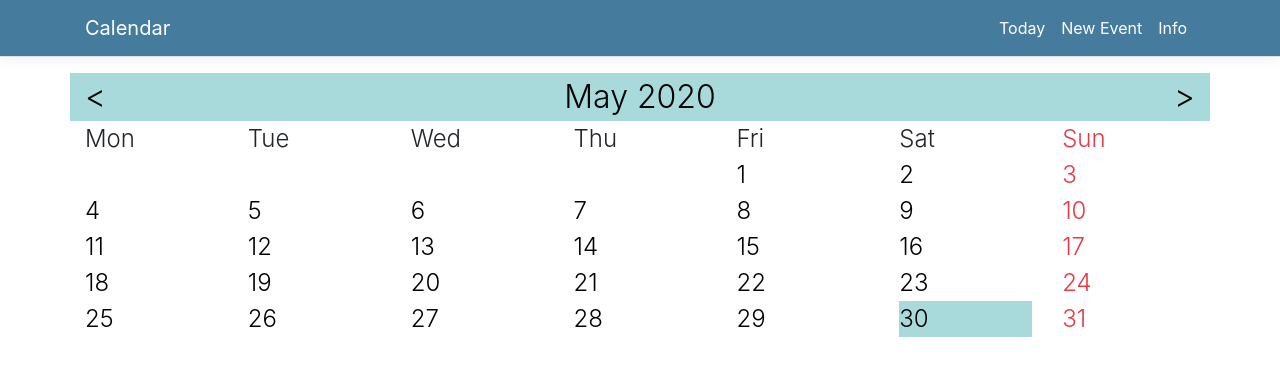
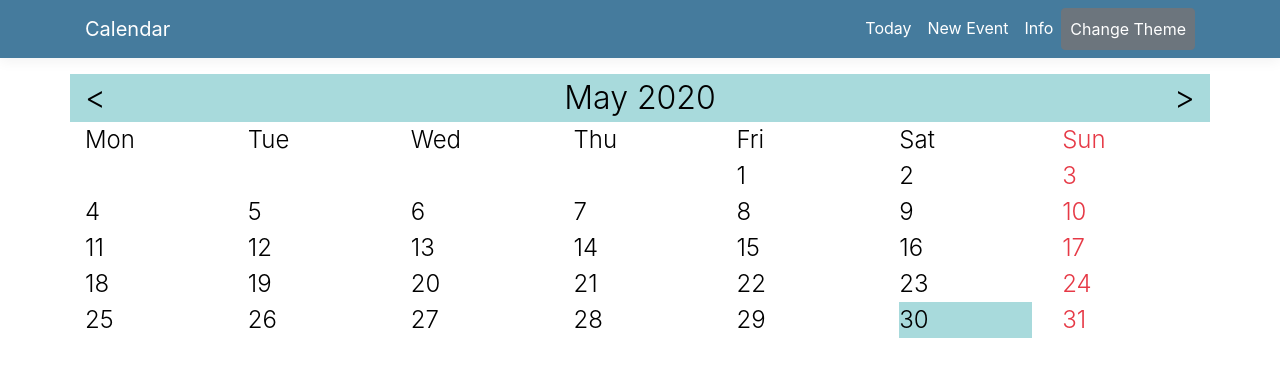
Before and after one commit to kacpwoja/EGUI_Calendar_React, a React (Create React App) app in the folder EGUI_Calendar_React/ClientApp/: page / in a window 1280 px wide. Shown: the top 376 px of the page. Built offline with nearby package versions, Linux system fonts and the light colour scheme; no server answers.

Commit message:
UI improvements - hovers and darktheme

```diff
--- a/EGUI_Calendar_React/ClientApp/public/index.html
+++ b/EGUI_Calendar_React/ClientApp/public/index.html
@@ -20,7 +20,7 @@
       work correctly both with client-side routing and a non-root public URL.
       Learn how to configure a non-root public URL by running `npm run build`.
     -->
-    <title>EGUI_Calendar_React</title>
+    <title>Calendar</title>
   </head>
   <body>
     <noscript>
--- a/EGUI_Calendar_React/ClientApp/src/components/Calendar.js
+++ b/EGUI_Calendar_React/ClientApp/src/components/Calendar.js
@@ -94,25 +94,21 @@ export class Calendar extends Component {
         return (
             <div>
                 <div className="row headerbar text-chonker">
-                    <div className="col">
-                        <a className="hyperlink" href="#" onClick={this.previousMonth.bind(this)}>
+                    <a className="col hyperlink" href="#" onClick={this.previousMonth.bind(this)}>
                         <div className="text-left">
                             {"<"}
                         </div>
                     </a>
-                    </div>
                     <div className="col-8">
                         <div className="text-center">
                             {moment(this.state.date).format('MMMM YYYY')}
                         </div>
                     </div>
-                    <div className="col">
-                        <a className="hyperlink" href="#" onClick={this.nextMonth.bind(this)}>
+                    <a className="col hyperlink" href="#" onClick={this.nextMonth.bind(this)}>
                         <div className="text-right">
                             {">"}
                         </div>
                     </a>
-                    </div>
                 </div>
 
                 <div className="row text-chonk">
--- a/EGUI_Calendar_React/ClientApp/src/components/Day.js
+++ b/EGUI_Calendar_React/ClientApp/src/components/Day.js
@@ -93,19 +93,15 @@ export class Day extends Component {
         return (
             <div>
                 <div className="row headerbar text-chonker">
-                    <div className="col text-left">
-                        <Link className="hyperlink" to={{ pathname: "/", state: this.state }}>
-                            {"<"}
-                        </Link>
-                    </div>
+                    <Link className="col hyperlink text-left" to={{ pathname: "/", state: this.state }}>
+                        {"<"}
+                    </Link>
                     <div className="col-8 text-center">
                         {moment(this.state.date).format('dddd, Do [of] MMMM YYYY')}
                     </div>
-                    <div className="col text-right">
-                        <Link className="hyperlink" to={this.getCreateRoute()}>
-                            {"+"}
-                        </Link>
-                    </div>
+                    <Link className="col hyperlink text-right" to={this.getCreateRoute()}>
+                        {"+"}
+                    </Link>
                 </div>
 
                 {this.dayContent()}
--- a/EGUI_Calendar_React/ClientApp/src/components/Event.js
+++ b/EGUI_Calendar_React/ClientApp/src/components/Event.js
@@ -89,12 +89,10 @@ export class Event extends Component {
         return (
             <div>
                 <div className="row headerbar text-chonker">
-                    <div className="col text-left">
-                        <Link className="hyperlink" to={{ pathname: "day", state: this.state }}>
-                            {"<"}
-                        </Link>
-                    </div>
-                    <div className="col-10 text-center">
+                    <Link className="col text-left hyperlink" to={{ pathname: "day", state: this.state }}>
+                        {"<"}
+                    </Link>
+                    <div className="col-8 text-center">
                         {this.title}
                     </div>
                     <div className="col text-right">
@@ -115,12 +113,12 @@ export class Event extends Component {
                             Name
                         </div>
                         <div className="col">
-                            <input ref={this.nameRef} className="input w-100" type="name" name="name" maxLength="150" defaultValue={this.state.event.name} required />
+                            <input ref={this.nameRef} className="input w-100" type="name" name="name" maxLength="150" defaultValue={this.state.event.name} placeholder="Input the name here" required />
                         </div>
                     </div>
                     <div className="row text-chonk">
                         <div className="col">
-                            <input className="hyperlink submit-button" type="submit" value={this.state.event.id !== null ? "Confirm Edit" : "Create Event" } />
+                            <input className="mybutton hyperlink" type="submit" value={this.state.event.id !== null ? "Confirm Edit" : "Create Event" } />
                         </div>
                     </div>
                 </form>
--- a/EGUI_Calendar_React/ClientApp/src/components/NavMenu.js
+++ b/EGUI_Calendar_React/ClientApp/src/components/NavMenu.js
@@ -1,5 +1,5 @@
 import React, { Component } from 'react';
-import { Collapse, Container, Navbar, NavbarBrand, NavbarToggler, NavItem, NavLink } from 'reactstrap';
+import { Collapse, Container, Navbar, NavbarBrand, NavbarToggler, NavItem, NavLink, Button, ButtonToggle } from 'reactstrap';
 import { Link } from 'react-router-dom';
 import './NavMenu.css';
 
@@ -19,12 +19,21 @@ export class NavMenu extends Component {
     this.setState({
       collapsed: !this.state.collapsed
     });
-  }
+    }
+
+    changeTheme() {
+        if (document.body.classList.contains("darktheme")) {
+            document.body.classList.remove("darktheme");
+        }
+        else {
+            document.body.classList.add("darktheme");
+        }
+    }
 
   render () {
     return (
       <header>
-        <Navbar className="navbar-expand-sm navbar-toggleable-sm ng-white border-bottom box-shadow mb-3 navigation" light>
+        <Navbar className="navbar-expand-sm navbar-toggleable-sm ng-white box-shadow mb-3 navigation" light>
           <Container>
             <NavbarBrand className="text-white" tag={Link} to="/">Calendar</NavbarBrand>
             <NavbarToggler onClick={this.toggleNavbar} className="mr-2" />
@@ -39,6 +48,9 @@ export class NavMenu extends Component {
                 <NavItem>
                   <NavLink tag={Link} className="text-white" to="/info">Info</NavLink>
                 </NavItem>
+                <NavItem>
+                  <NavLink tag={ButtonToggle} className="text-white" onClick={this.changeTheme}>Change Theme</NavLink>
+                </NavItem>
               </ul>
             </Collapse>
           </Container>
--- a/EGUI_Calendar_React/ClientApp/src/custom.css
+++ b/EGUI_Calendar_React/ClientApp/src/custom.css
@@ -14,8 +14,9 @@ code {
 }
 
 /* My CSS */
+
 :root {
-    --color1: #1d3557;
+    --color1: #AFC2D5;
     --color2: #457b9d;
     --color3: #a8dadc;
     --color4: #f1faee;
@@ -23,7 +24,38 @@ code {
     --colortext1: white;
     --colortext2: black;
     --colorbg: white;
+    --transtime: 200ms
+}
+
+.darktheme {
+    --color1: #CCC9DC;
+    --color2: #0C1821;
+    --color3: #1B2A41;
+    --color4: #324A5F;
+    --color5: #DF2935;
+    --colortext1: black;
+    --colortext2: white;
+    --colorbg: #000000;
+}
+
+body {
+    background: var(--colorbg);
+    color: var(--colortext2);
+
+    transition: background 1000ms ease-in-out, color 1000ms ease-in-out;
+}
+
+.mybutton {
+    background-color: var(--color3);
+    color: var(--colortext2);
+}
+
+.input {
     background-color: var(--colorbg);
+    color: var(--colortext2);
+    border: none;
+    transition: inherit;
+    transition: background 1000ms ease-in-out, color 1000ms ease-in-out;
 }
 
 .text-chonk {
@@ -38,8 +70,17 @@ code {
     font-weight: 300;
 }
 
-.hyperlink, .hyperlink:hover {
-    color: inherit
+.hyperlink {
+    color: inherit;
+    text-decoration: none;
+    transition: background-color var(--transtime) ease-in-out, color var(--transtime) ease-in-out;
+}
+
+.hyperlink:hover {
+    background-color: var(--color1);
+    color: black;
+    text-decoration: none;
+    transition: background-color var(--transtime) ease-in-out, color var(--transtime) ease-in-out;
 }
 
 .calendar-day {
@@ -53,19 +94,21 @@ code {
 }
 
 .calendar-day-today {
-    background-color: var(--color3)
+    background-color: var(--color3);
 }
 
 .calendar-day-busy {
-    background-color: var(--color4)
+    background-color: var(--color4);
 }
 
 .navigation {
     background-color: var(--color2);
     color: var(--colortext1);
+    transition: background 1000ms ease-in-out, color 1000ms ease-in-out;
 }
 
 .headerbar {
     background-color: var(--color3);
     color: var(--colortext2);
+    transition: background 1000ms ease-in-out, color 1000ms ease-in-out;
 }
```
Also changed, not shown: 1 other file (tests, documents, lock files or other folders). Lines whose indentation alone changed are shown as unchanged.
